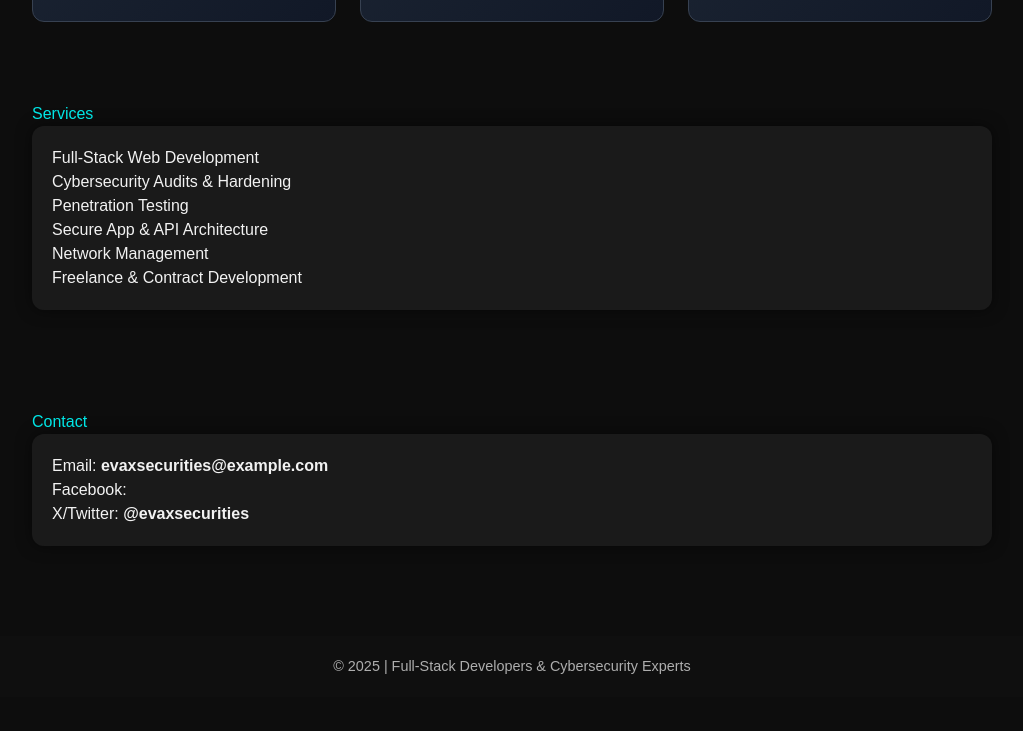
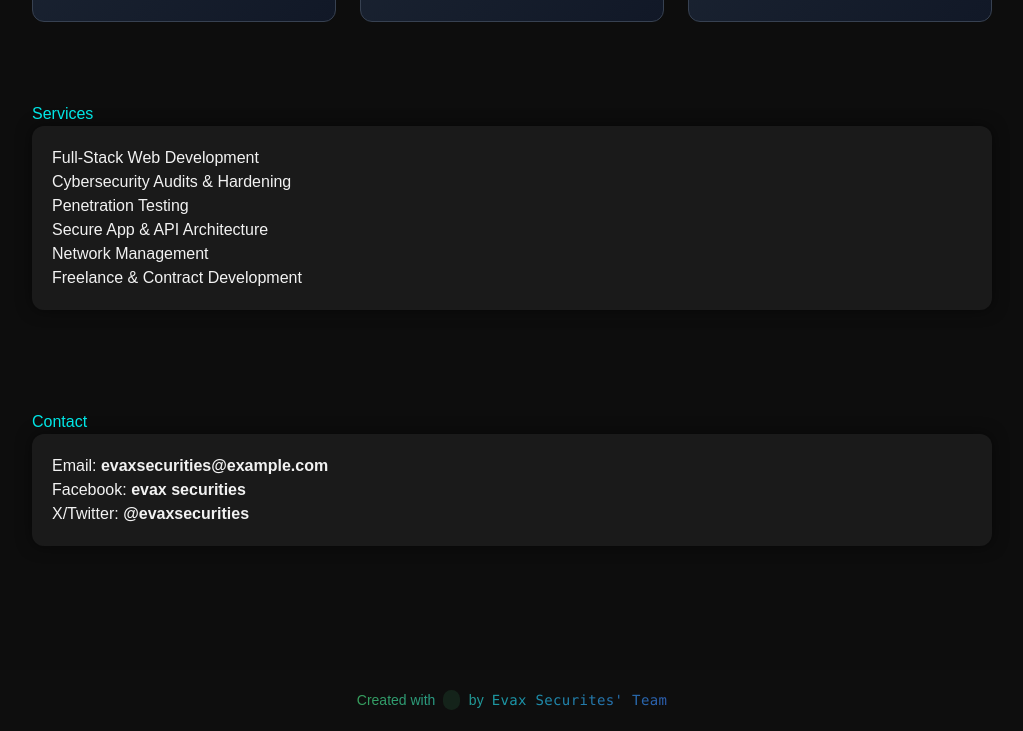
Before and after one commit to evax-securities/web, a plain HTML site: page index.html in a window 1280 px wide. Shown: the part 1205-1936 px from the top of the page, without its empty margins (128-1151 px from the left). Before the commit the page ends 1902 px from the top, so only its background shows below. Drawn offline with nearby package versions, Linux system fonts and the light colour scheme.

Commit message:
Update index.html

```diff
--- a/index.html
+++ b/index.html
@@ -316,13 +316,21 @@
   <h2>Contact</h2>
   <div class="card">
     <p>Email: <strong>evaxsecurities@example.com</strong></p>
-    <p>Facebook: <strong></strong></p>
+    <p>Facebook: <strong>evax securities</strong></p>
     <p>X/Twitter: <strong>@evaxsecurities</strong></p>
   </div>
 </section>
 
-<footer>
-  © 2025 | Full‑Stack Developers & Cybersecurity Experts
+<footer class="mt-16 text-center">
+  <p class="text-sm font-medium bg-gradient-to-r from-green-400 via-cyan-400 to-blue-500 bg-clip-text text-transparent inline-flex items-center gap-2">
+         Created with
+      <span class="relative inline-block">
+      <span class="animate-ping absolute inline-flex h-full w-full rounded-full bg-green-400 opacity-15"></span>
+      <span class="relative">💚</span>
+      </span>
+      by
+    <span class="font-mono tracking-wide">Evax Securites' Team</span>
+  </p>
 </footer>
 
 </body>
```
